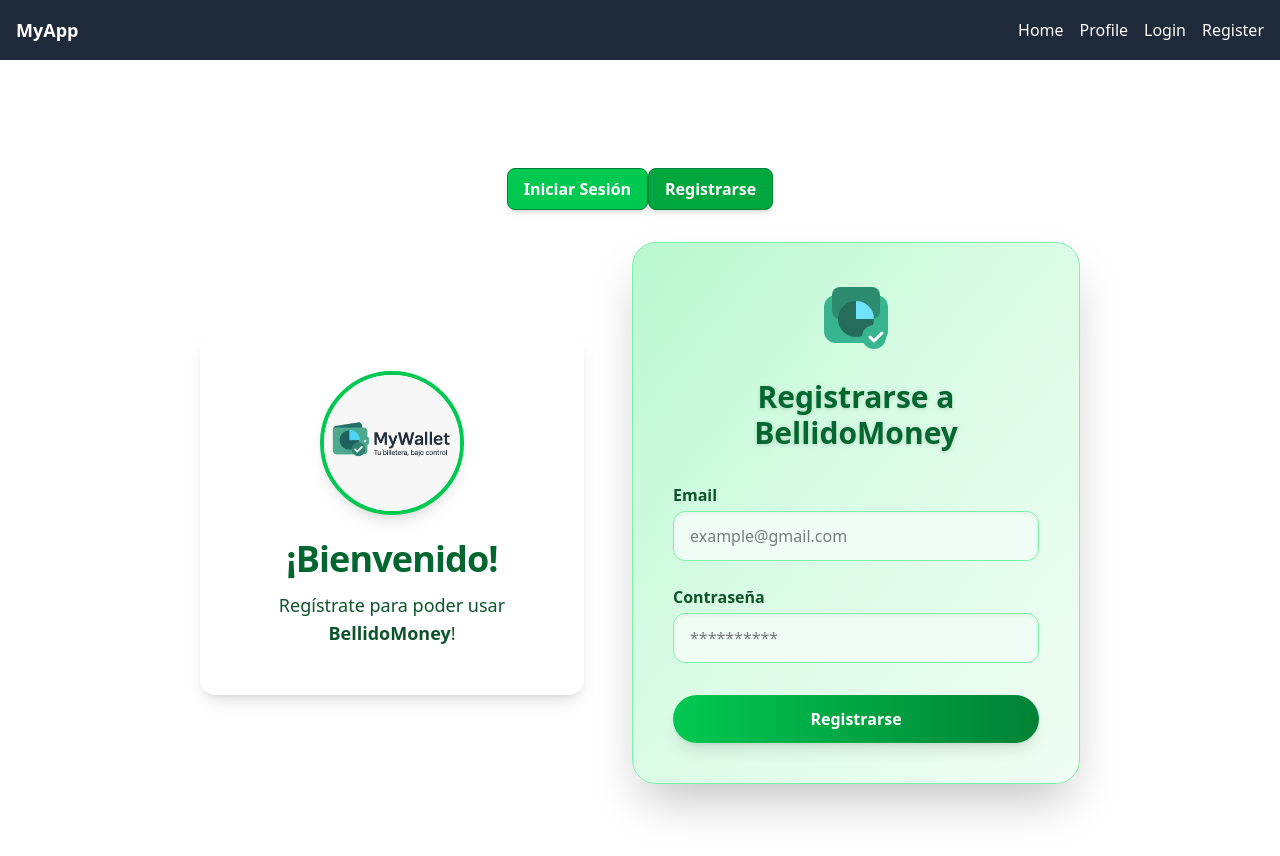
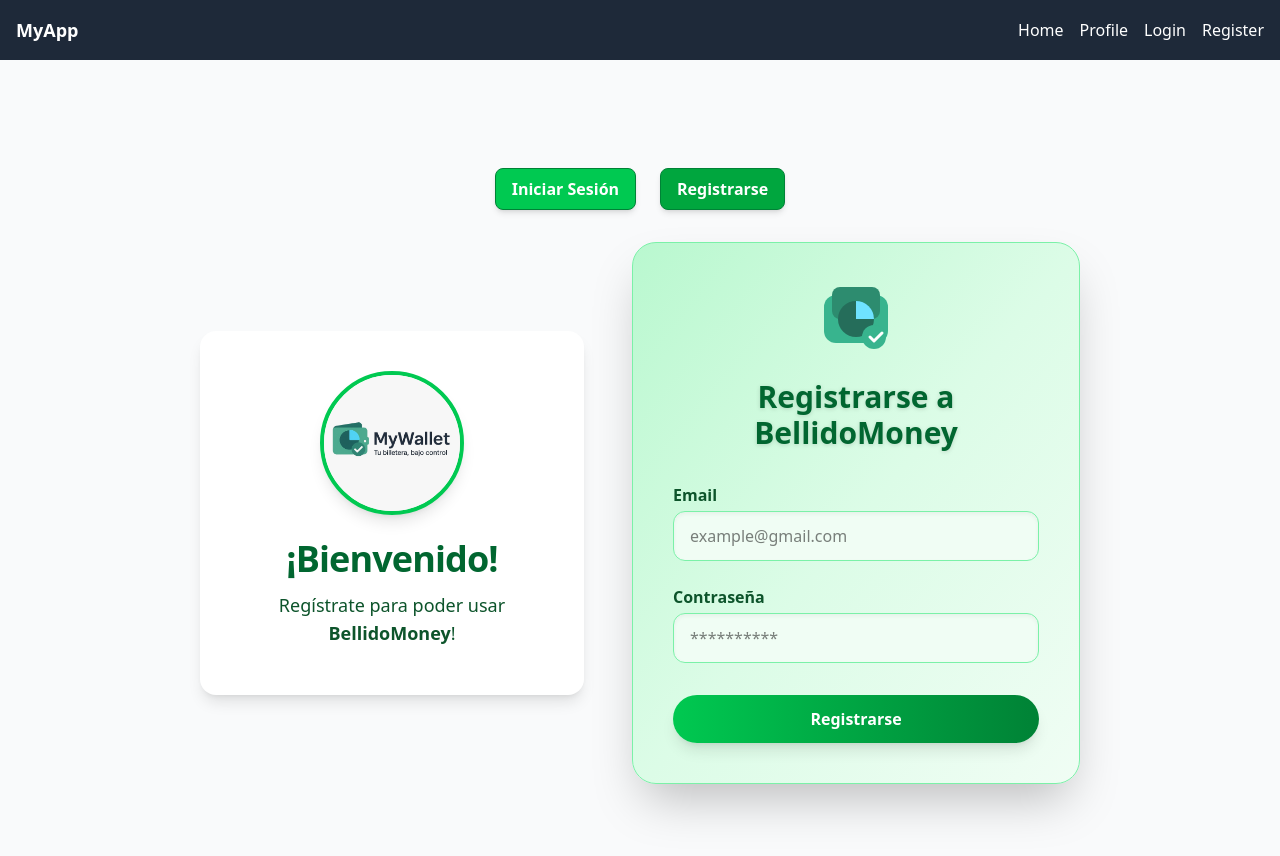
Before and after one commit to JosephAnderson234/hackaton-2, a React (Vite) app: page /auth/register in a window 1280 px wide. Shown: the top 856 px of the page. Built offline with nearby package versions, Linux system fonts and the light colour scheme; no server answers.

Commit message:
Adding styles to the buttons

```diff
--- a/src/pages/LoginPage.tsx
+++ b/src/pages/LoginPage.tsx
@@ -6,10 +6,10 @@
 export default function LoginPage() {
 
 	return (
-		<main className="px-10 min-h-screen flex flex-col justify-center">
-			<section className="flex justify-center items-center py-8">
-				<Button message="Iniciar Sesión" to="/auth/login" />
-				<Button message="Registrarse" to="/auth/register" />
+		<main className="px-10 min-h-screen flex flex-col justify-center bg-gray-50">
+			<section className="flex justify-center items-center py-8 space-x-6">
+				<Button message="Iniciar Sesión" to="/auth/login" className="px-6 py-2 text-base font-medium" />
+				<Button message="Registrarse" to="/auth/register" className="px-6 py-2 text-base font-medium" />
 			</section>
 
 			<article className="flex justify-center items-center gap-12">
--- a/src/pages/RegisterPage.tsx
+++ b/src/pages/RegisterPage.tsx
@@ -11,10 +11,10 @@
 	});
 
 	return (
-		<main className="px-10 min-h-screen flex flex-col justify-center">
-			<section className="flex justify-center items-center py-8">
-				<Button message="Iniciar Sesión" to="/auth/login" />
-				<Button message="Registrarse" to="/auth/register" />
+		<main className="px-10 min-h-screen flex flex-col justify-center bg-gray-50">
+			<section className="flex justify-center items-center py-8 space-x-6">
+				<Button message="Iniciar Sesión" to="/auth/login" className="px-6 py-2 text-base font-medium" />
+				<Button message="Registrarse" to="/auth/register" className="px-6 py-2 text-base font-medium" />
 			</section>
 
 			<article className="flex justify-center items-center gap-12">
```
